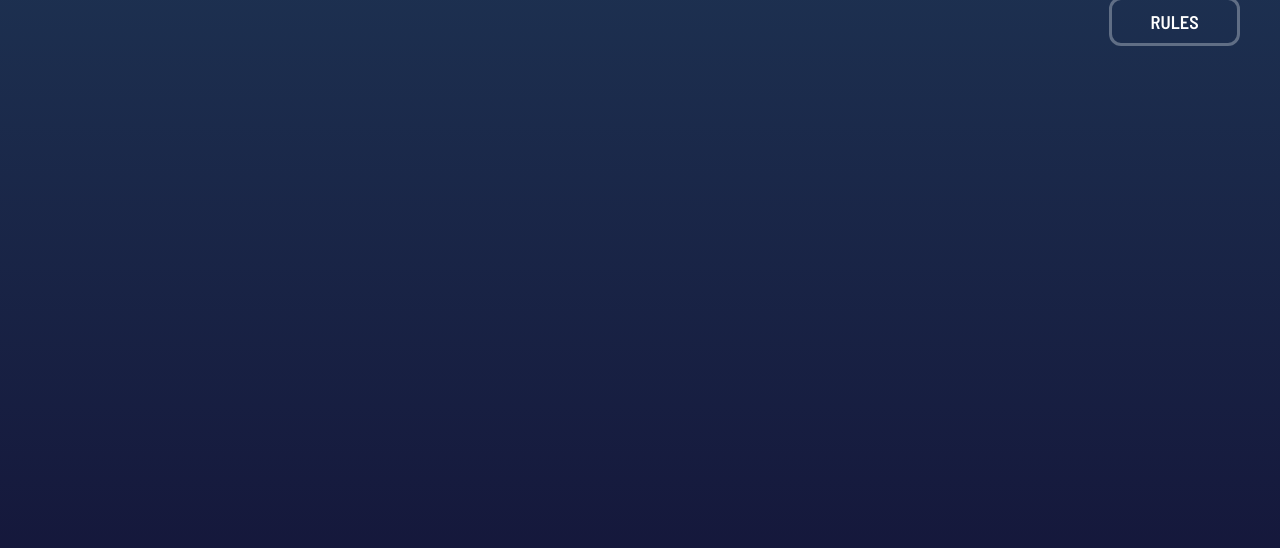
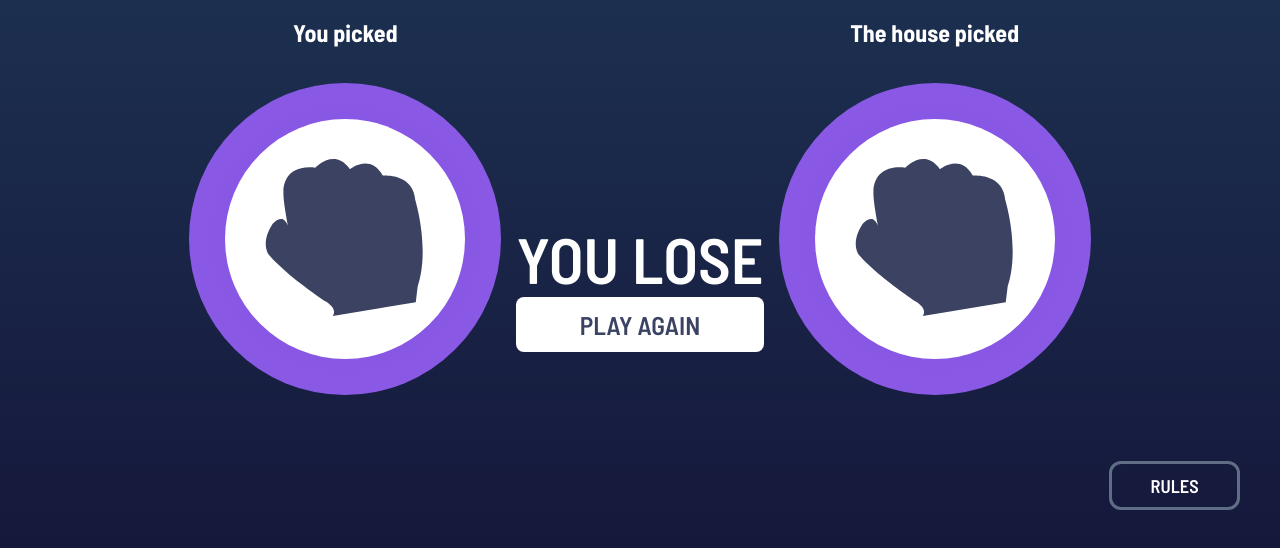
Before and after one commit to AndresMpa/i-wantend-to-code, a website with bundled scripts: page index.html in a window 1280 px wide. Both pictures are taken after a click on the element 640 px from the left and 268 px from the top of the page. Shown: the part 180-728 px from the top of the page. Built offline with nearby package versions, Linux system fonts and the light colour scheme.

Commit message:
Adding animations and colors

```diff
--- a/index.html
+++ b/index.html
@@ -6,6 +6,10 @@
     <link rel="stylesheet" href="./style/main.css" />
     <link rel="icon" type="image/x-icon" href="./assent/favicon.png" />
     <meta name="viewport" content="width=device-width, initial-scale=1.0" />
+    <link
+      rel="stylesheet"
+      href="https://cdnjs.cloudflare.com/ajax/libs/animate.css/4.1.1/animate.min.css"
+    />
     <title>Rock, Paper, Scissors, Spock, Lizard</title>
   </head>
   <body>
@@ -21,8 +25,8 @@
 
     <main class="game">
       <article id="board">
-        <figure id="rock" title="rock">
-          <div title="rock">
+        <figure id="rock" title="rock" class="rock">
+          <div title="rock" class="rounded">
             <img
               src="./assent/icon-rock.svg"
               title="rock"
@@ -31,8 +35,8 @@
             />
           </div>
         </figure>
-        <figure id="paper" title="paper">
-          <div title="paper">
+        <figure id="paper" title="paper" class="paper">
+          <div title="paper" class="rounded">
             <img
               src="./assent/icon-paper.svg"
               title="paper"
@@ -41,8 +45,8 @@
             />
           </div>
         </figure>
-        <figure id="scissors" title="scissors">
-          <div title="scissors">
+        <figure id="scissors" title="scissors" class="scissors">
+          <div title="scissors" class="rounded">
             <img
               src="./assent/icon-scissors.svg"
               title="scissors"
@@ -51,8 +55,8 @@
             />
           </div>
         </figure>
-        <figure id="spock" title="spock">
-          <div title="spock">
+        <figure id="spock" title="spock" class="spock">
+          <div title="spock" class="rounded">
             <img
               src="./assent/icon-spock.svg"
               title="spock"
@@ -61,8 +65,8 @@
             />
           </div>
         </figure>
-        <figure id="lizard" title="lizard">
-          <div title="lizard">
+        <figure id="lizard" title="lizard" class="lizard">
+          <div title="lizard" class="rounded">
             <img
               src="./assent/icon-lizard.svg"
               title="lizard"
@@ -74,15 +78,40 @@
       </article>
 
       <article id="picking">
+        <div class="pick">
+          <h1>You picked</h1>
 
+          <figure id="user" title="user" class="lizard">
+            <div title="user" class="rounded">
+              <img src="./assent/icon-rock.svg" alt="rock" srcset="" />
+            </div>
+          </figure>
+        </div>
+
+        <p id="result">
+          YOU LOSE
+          <span>
+            PLAY AGAIN
+          </span>
+        </p>
+
+        <div class="pick">
+          <h1>The house picked</h1>
+
+          <figure id="system" title="system" class="lizard">
+            <div title="system" class="rounded">
+              <img src="./assent/icon-rock.svg" alt="rock" srcset="" />
+            </div>
+          </figure>
+        </div>
       </article>
+    </main>
 
-      <section class="rules">
-        <article class="container">
-          <p>RULES</p>
-        </article>
-      </section>
-    </main>
+    <section class="rules">
+      <article class="container">
+        <p>RULES</p>
+      </article>
+    </section>
 
     <script type="module" src="./src/main.js"></script>
   </body>
--- a/package.json
+++ b/package.json
@@ -23,6 +23,7 @@
   },
   "homepage": "https://github.com/AndresMpa/rock-paper-scissors-spock-lizard#readme",
   "dependencies": {
+    "animate.css": "^4.1.1",
     "sass": "^1.45.0"
   }
 }
--- a/src/main.js
+++ b/src/main.js
@@ -5,7 +5,3 @@ import { loadData } from "./util/loadData.js";
   loadData();
   eventHandler();
 })();
-
-window.addEventListener("click", (e) => {
-  console.log(e.target);
-});
--- a/src/util/pickHandler.js
+++ b/src/util/pickHandler.js
@@ -1,7 +1,14 @@
 export const pickHandler = (pick) => {
+  const picking = document.querySelector("#picking");
   const board = document.querySelector("#board");
 
-  board.classList === ""
-    ? board.classList = "hideBoard"
-    : (board.style.display = "none");
+  const system = document.querySelector("#system");
+  const user = document.querySelector("#user");
+
+  board.style.display = "none";
+
+  picking.classList.add("animate__animated", "animate__jackInTheBox");
+  picking.style.display = "flex";
+  console.log(picking);
+  console.log(pick);
 };
--- a/style/animation.scss
+++ /dev/null
@@ -1,26 +0,0 @@
-.hideBoard {
-  display: none;
-  position: relative;
-  animation-duration: 4s;
-  animation-name: hideBoard;
-}
-
-@keyframes hideBoard {
-  0% {
-    transform: rotate(0deg);
-    opacity: 1;
-    left: 0px;
-    top: 0px;
-  }
-  25% {
-    opacity: 0.5;
-    left: 200px;
-    top: 0px;
-  }
-  100% {
-    transform: rotate(360deg);
-    display: none;
-    left: 200px;
-    top: 200px;
-  }
-}
--- a/style/game.scss
+++ b/style/game.scss
@@ -1,8 +1,7 @@
 .game {
   display: block;
   #board {
-    //display: grid;
-    display: none;
+    display: grid;
     grid-template-areas:
       "rck rck"
       "ppr sss"
@@ -13,12 +12,8 @@
     div {
       place-items: center;
       display: grid;
-
-      background-color: white;
-      border-radius: 50%;
       height: 100px;
       width: 100px;
-    }
     }
 
     #rock,
@@ -35,34 +30,113 @@
     #rock {
       padding: 1.25%;
       grid-area: rck;
-    background: radial-gradient($rock-top, $rock-bottom);
     }
 
     #paper {
       top: 0%;
       left: 25%;
       grid-area: ppr;
-    background: radial-gradient($paper-top, $paper-bottom);
     }
 
     #scissors {
       top: 0%;
       right: 25%;
       grid-area: sss;
-    background: radial-gradient($scissors-top, $scissors-bottom);
     }
 
     #spock {
       top: 20%;
       left: 35%;
       grid-area: sck;
-    background: radial-gradient($spock-top, $spock-bottom);
     }
 
     #lizard {
       top: 20%;
       right: 35%;
       grid-area: lzd;
+    }
+  }
+
+  #picking {
+    justify-content: center;
+    padding-top: 5%;
+    margin: 0 auto;
+    display: none;
+    height: 50vh;
+    width: 80%;
+
+    h1 {
+      margin-bottom: 15%;
+      color: white;
+    }
+
+    .pick {
+      margin: 0 5% 0;
+    }
+
+    div {
+      justify-content: space-around;
+      flex-direction: column;
+      place-content: center;
+      place-items: center;
+      display: flex;
+      height: 15em;
+      width: 15em;
+
+      img {
+        width: 10em;
+      }
+    }
+
+    #user,
+    #system {
+      position: relative;
+      border-radius: 50%;
+      place-self: center;
+      padding: 15%;
+    }
+
+    #result {
+      flex-direction: column;
+      text-align: center;
+      justify-content: center;
+      display: flex;
+      font-size: 4em;
+      color: white;
+
+      span {
+        background-color: white;
+        border-radius: 8px;
+        padding: 5%;
+
+        color: $darkText;
+        font-size: 0.4em;
+      }
+    }
+  }
+
+  .rounded {
+    background-color: white;
+    border-radius: 50%;
+  }
+
+  .rock {
+    background: radial-gradient($rock-top, $rock-bottom);
+  }
+
+  .paper {
+    background: radial-gradient($paper-top, $paper-bottom);
+  }
+
+  .scissors {
+    background: radial-gradient($scissors-top, $scissors-bottom);
+  }
+
+  .spock {
+    background: radial-gradient($spock-top, $spock-bottom);
+  }
+
+  .lizard {
     background: radial-gradient($lizard-top, $lizard-bottom);
   }
 }
@@ -72,7 +146,6 @@
     #board {
       gap: 40px;
       margin-top: 10%;
-    }
 
       #paper {
         left: 5%;
@@ -91,3 +164,4 @@
       }
     }
   }
+}
--- a/style/main.scss
+++ b/style/main.scss
@@ -6,4 +6,3 @@
 @import "./rules.scss";
 @import "./dashboard.scss";
 @import "./container.scss";
-@import "./animation.scss";
```
Also changed, not shown: style/main.css, 1 other file. Lines whose indentation alone changed are shown as unchanged.
